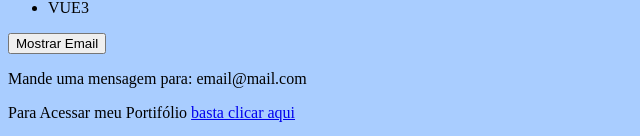
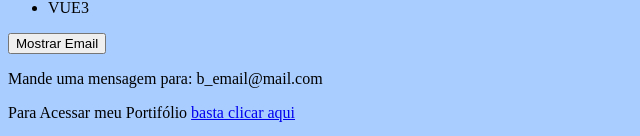
Before and after one commit to beatrizdaddea/Curso-Vue3, a Vue app in the folder Hora-Codar/Aula 3 - Vue CLI/2_projeto_vue/: page / in a window 1280 px wide. Shown: the part 643-779 px from the top of the page, without its empty margins (0-640 px from the left). Built offline with nearby package versions, Linux system fonts and the light colour scheme.

Commit message:
Aula 17 - props

```diff
--- a/Hora-Codar/Aula 3 - Vue CLI/2_projeto_vue/src/components/Info.vue
+++ b/Hora-Codar/Aula 3 - Vue CLI/2_projeto_vue/src/components/Info.vue
@@ -1,5 +1,6 @@
 <template>
     <div>
+
         <p v-if ="esta_trabalhando"> Estou trabalahndo no momento.</p>
         <p v-else> Estou buscando novas oportunidades.</p>
         <p> Utilizo as seguintes tecnologias para back-end: </p>
@@ -26,11 +27,14 @@ import Picture from './Picture'
         components: {
             Picture,
         },
+        props: {
+            email: String,
+        },
         data(){
             return{
                 esta_trabalhando: false,
                 mostrar_email: true,
-                email: 'email@mail.com',
+                // email: 'email@mail.com',
                 meu_link: 'https://google.com',
                 textoBotao: 'Mostrar Email',
                 backend_tecnologies:["JavaScript", "PHP", "Phyton"],
--- a/Hora-Codar/Aula 3 - Vue CLI/2_projeto_vue/src/components/Pessoa.vue
+++ b/Hora-Codar/Aula 3 - Vue CLI/2_projeto_vue/src/components/Pessoa.vue
@@ -1,7 +1,7 @@
 <template>
     <div>
         <h2> Está é a descrição da pessoa: {{ nome }}</h2>
-        <Info/>
+        <Info :email = "email"/>
         <Form/>
     </div>
 </template>
@@ -18,7 +18,8 @@ import Form from './Form.vue'
         },
         data(){
             return{
-                nome: "Beatriz"
+                nome: "Beatriz",
+                email: "b_email@mail.com"
             }
         }
     }
```
Also changed, not shown: 1 other file (tests, documents, lock files or other folders).
